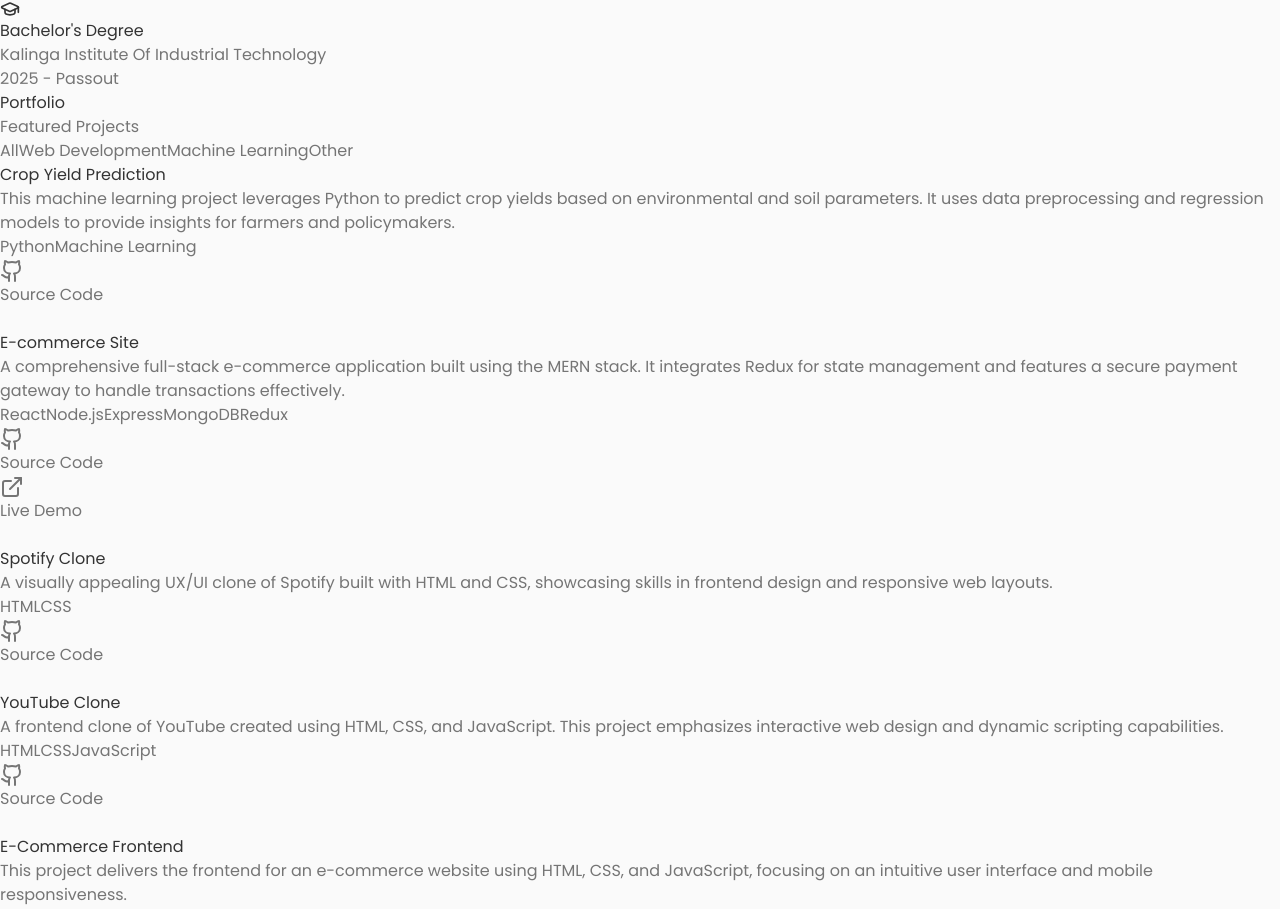
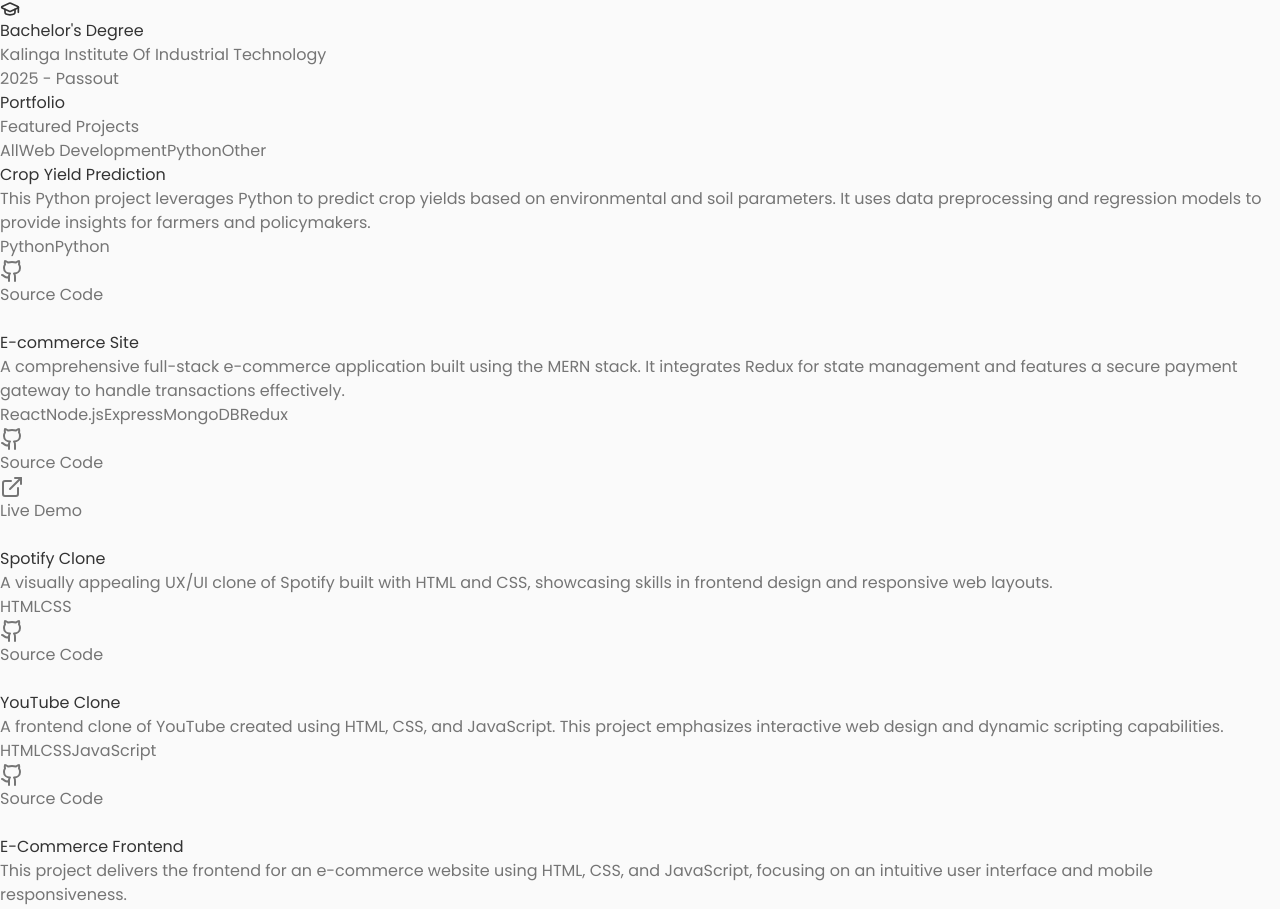
Before and after one commit to Sukh767/Portfolio, a React (Vite) app: page / in a window 1280 px wide. Shown: the part 5877-6786 px from the top of the page. Built offline with nearby package versions, Linux system fonts and the light colour scheme.

Commit message:
Change ml->python

```diff
--- a/src/component/PortFolio.jsx
+++ b/src/component/PortFolio.jsx
@@ -5,9 +5,9 @@
   {
     id: 1,
     title: "Crop Yield Prediction",
-    description: "This machine learning project leverages Python to predict crop yields based on environmental and soil parameters. It uses data preprocessing and regression models to provide insights for farmers and policymakers.",
-    technologies: ["Python", "Machine Learning"],
-    type: "ml",
+    description: "This Python project leverages Python to predict crop yields based on environmental and soil parameters. It uses data preprocessing and regression models to provide insights for farmers and policymakers.",
+    technologies: ["Python", "Python"],
+    type: "Python",
     sourceCode: "https://github.com/Sukh767/Crop_yield_prediction.git"
   },
   {
@@ -48,7 +48,7 @@
     title: "Plagiarism Checker",
     description: "A Python-based tool that detects plagiarism in text files. It utilizes text similarity algorithms to highlight copied content and ensure originality.",
     technologies: ["Python"],
-    type: "ml",
+    type: "Python",
     sourceCode: "https://github.com/Sukh767/Plagiarism-Checker-in-Python.git"
   },
   {
@@ -56,7 +56,7 @@
     title: "Music Player",
     description: "A Python application for playing audio files, featuring an intuitive GUI and essential controls like play, pause, and stop.",
     technologies: ["Python"],
-    type: "other",
+    type: "Python",
     sourceCode: "https://github.com/Sukh767/Music-Player-in-Python.git"
   },
   {
@@ -104,7 +104,7 @@
           href={project.sourceCode}
           target="_blank"
           rel="noopener noreferrer"
-          className="flex items-center text-blue-600 hover:text-blue-800 transition-colors duration-300"
+          className="flex items-center text-blue-600 hover:text-blue-800 hover:bg-indigo-300 hover:rounded-full transition-colors duration-300"
         >
           <Github className="w-5 h-5 mr-2" />
           Source Code
@@ -150,10 +150,10 @@
             Web Development
           </button>
           <button
-            onClick={() => setFilter('ml')}
-            className={`px-4 py-2 rounded-full ${filter === 'ml' ? 'bg-blue-600 text-white' : 'bg-gray-200 text-gray-800'}`}
+            onClick={() => setFilter('Python')}
+            className={`px-4 py-2 rounded-full ${filter === 'Python' ? 'bg-blue-600 text-white' : 'bg-gray-200 text-gray-800'}`}
           >
-            Machine Learning
+            Python
           </button>
           <button
             onClick={() => setFilter('other')}
```
